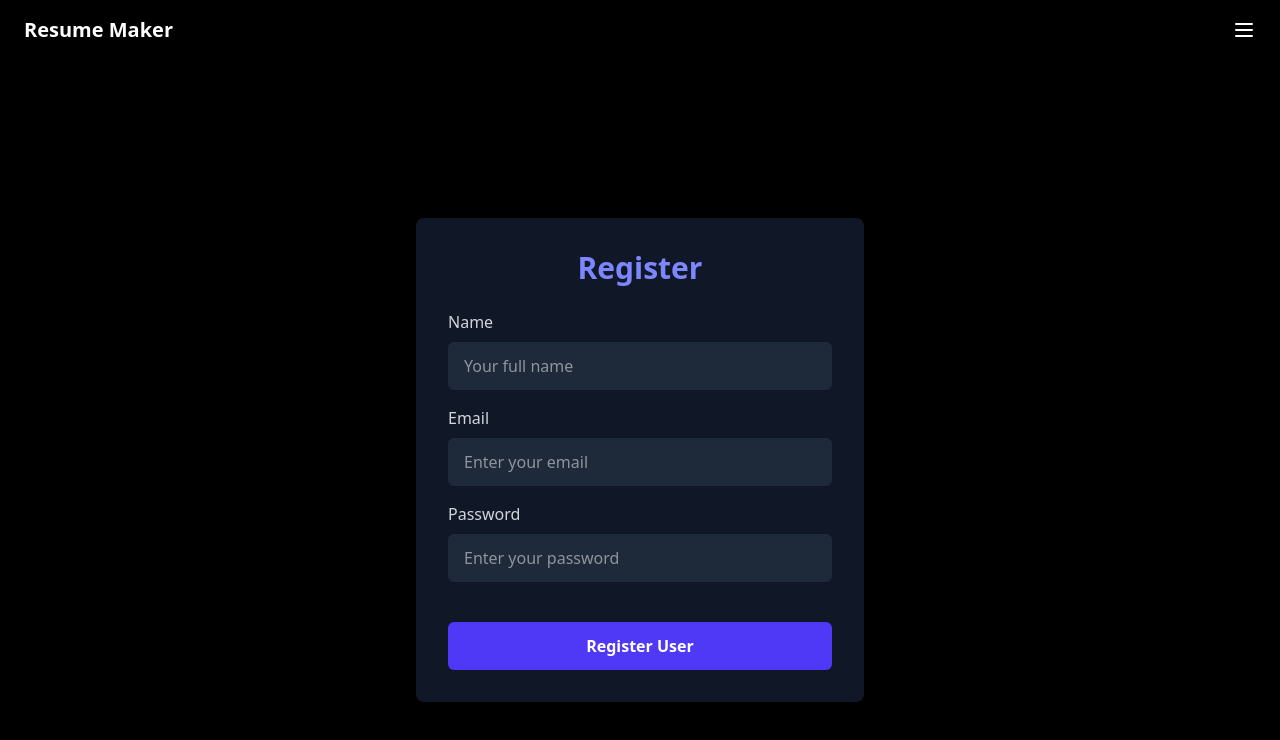
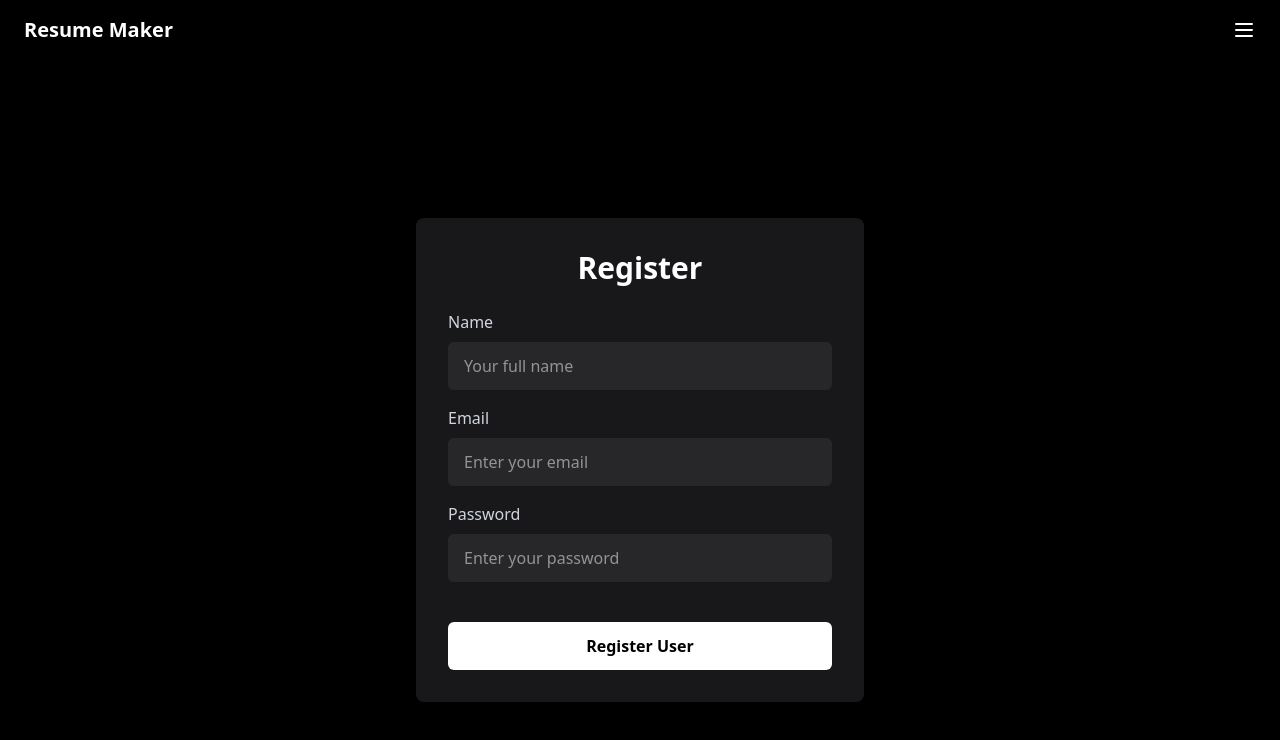
Before and after one commit to harikrishnan-git/Resume_maker, a React (Vite) app: page /signup in a window 1280 px wide. Shown: the top 740 px of the page. Built offline with nearby package versions, Linux system fonts and the light colour scheme.

Commit message:
added some design

```diff
--- a/src/App.jsx
+++ b/src/App.jsx
@@ -12,6 +12,8 @@ import ResumeDetails from "./Pages/ResumeDetails";
 import ViewResume from "./Pages/ViewResume";
 import Navbar from "./Components/Navbar";
 import HistoryDetails from "./Pages/HistoryDetails";
+import check from "./assets/check.png";
+import close from "./assets/close.png";
 
 function App() {
   return (
@@ -31,7 +33,26 @@ function App() {
         <Route path="/view-resume" element={<ViewResume />}></Route>
         {/* Add more routes as needed */}
       </Routes>
-      <Toaster />
+      <Toaster toastOptions={{
+        // Global styles
+        style: {
+          background: "#000000", // Tailwind white
+          color: "#ffffff", // Tailwind black
+          fontWeight: "500",
+          border: "1px solid #52525B", // Tailwind zinc-600
+          fontSize: "14px",
+        },
+        // Success toast styles
+        success: {
+          icon: <img src={check} alt="check" className="w-6 h-6" />,
+          duration: 4000,
+        },
+        // Error toast styles
+        error: {
+          icon: <img src={close} alt="close" className="w-4 h-4" />,
+          duration: 4000,
+        },
+      }}/>
     </BrowserRouter>
   );
 }
--- a/src/Pages/Dashboard.jsx
+++ b/src/Pages/Dashboard.jsx
@@ -12,6 +12,7 @@ export default function Dashboard() {
     localStorage.getItem("token") ? true : false
   );
   const navigate = useNavigate();
+  toast.error("Failed to delete resume");
   useEffect(() => {
     const fetchUserName = async () => {
       try {
--- a/src/Pages/Login.jsx
+++ b/src/Pages/Login.jsx
@@ -29,8 +29,8 @@ export default function Login() {
   };
   return (
     <div className="min-h-screen bg-black flex items-center justify-center px-4">
-      <div className="bg-gray-900 text-white w-full max-w-md p-8 rounded-lg shadow-lg">
-        <h2 className="text-3xl font-bold mb-6 text-center text-indigo-400">
+      <div className="bg-zinc-900 border border-zinc-600 text-white w-full max-w-md p-8 rounded-lg shadow-lg">
+        <h2 className="text-3xl font-bold mb-6 text-center text-white">
           Login
         </h2>
 
@@ -43,7 +43,7 @@ export default function Login() {
             id="email"
             type="text"
             onChange={(e) => setEmail(e.target.value)}
-            className="w-full px-4 py-3 bg-gray-800 border border-gray-700 rounded-md focus:outline-none focus:ring-2 focus:ring-indigo-500"
+            className="w-full px-4 py-3 bg-zinc-800 border border-zinc-600 rounded-md focus:outline-none focus:ring-2 focus:ring-gray-300"
             placeholder="Enter your email"
           />
         </div>
@@ -57,10 +57,10 @@ export default function Login() {
             id="password"
             type="password"
             onChange={(e) => setPassword(e.target.value)}
-            className="w-full px-4 py-3 bg-gray-800 border border-gray-700 rounded-md focus:outline-none focus:ring-2 focus:ring-indigo-500"
+            className="w-full px-4 py-3 bg-zinc-800 border border-zinc-600 rounded-md focus:outline-none focus:ring-2 focus:ring-gray-300"
             placeholder="Enter your password"
           />
-          <Link to="/signup" className=" text-indigo-400 hover:underline">
+          <Link to="/signup" className=" text-gray-300 hover:underline">
             Not registered?
           </Link>
         </div>
@@ -68,7 +68,7 @@ export default function Login() {
         {/* Login Button */}
         <button
           onClick={handleLogin}
-          className="w-full bg-indigo-600 hover:bg-indigo-700 text-white py-3 rounded-md font-semibold transition"
+          className="w-full bg-white hover:bg-gray-300 text-black py-3 rounded-md font-semibold transition"
         >
           Login
         </button>
--- a/src/Pages/Register.jsx
+++ b/src/Pages/Register.jsx
@@ -27,8 +27,8 @@ export default function Register() {
   };
   return (
     <div className="min-h-screen bg-black flex items-center justify-center px-4">
-      <div className="bg-gray-900 text-white w-full max-w-md p-8 rounded-lg shadow-lg">
-        <h2 className="text-3xl font-bold mb-6 text-center text-indigo-400">
+      <div className="bg-zinc-900 border border-zinc-600 text-white w-full max-w-md p-8 rounded-lg shadow-lg">
+        <h2 className="text-3xl font-bold mb-6 text-center text-white">
           Register
         </h2>
 
@@ -41,7 +41,7 @@ export default function Register() {
             id="name"
             type="text"
             onChange={(e) => setName(e.target.value)}
-            className="w-full px-4 py-3 bg-gray-800 border border-gray-700 rounded-md focus:outline-none focus:ring-2 focus:ring-indigo-500"
+            className="w-full px-4 py-3 bg-zinc-800 border border-zinc-600 rounded-md focus:outline-none focus:ring-2 focus:ring-gray-300"
             placeholder="Your full name"
           />
         </div>
@@ -55,7 +55,7 @@ export default function Register() {
             id="email"
             type="email"
             onChange={(e) => setEmail(e.target.value)}
-            className="w-full px-4 py-3 bg-gray-800 border border-gray-700 rounded-md focus:outline-none focus:ring-2 focus:ring-indigo-500"
+            className="w-full px-4 py-3 bg-zinc-800 border border-zinc-600 rounded-md focus:outline-none focus:ring-2 focus:ring-gray-300"
             placeholder="Enter your email"
           />
         </div>
@@ -69,7 +69,7 @@ export default function Register() {
             id="password"
             type="password"
             onChange={(e) => setPassword(e.target.value)}
-            className="w-full px-4 py-3 bg-gray-800 border border-gray-700 rounded-md focus:outline-none focus:ring-2 focus:ring-indigo-500"
+            className="w-full px-4 py-3 bg-zinc-800 border border-zinc-600 rounded-md focus:outline-none focus:ring-2 focus:ring-gray-300"
             placeholder="Enter your password"
           />
         </div>
@@ -77,7 +77,7 @@ export default function Register() {
         {/* Register Button */}
         <button
           onClick={handleRegister}
-          className="w-full bg-indigo-600 hover:bg-indigo-700 text-white py-3 rounded-md font-semibold transition"
+          className="w-full bg-white hover:bg-gray-300 text-black py-3 rounded-md font-semibold transition"
         >
           Register User
         </button>
```
Also changed, not shown: src/assets/check.png (added), src/assets/close.png (added).
